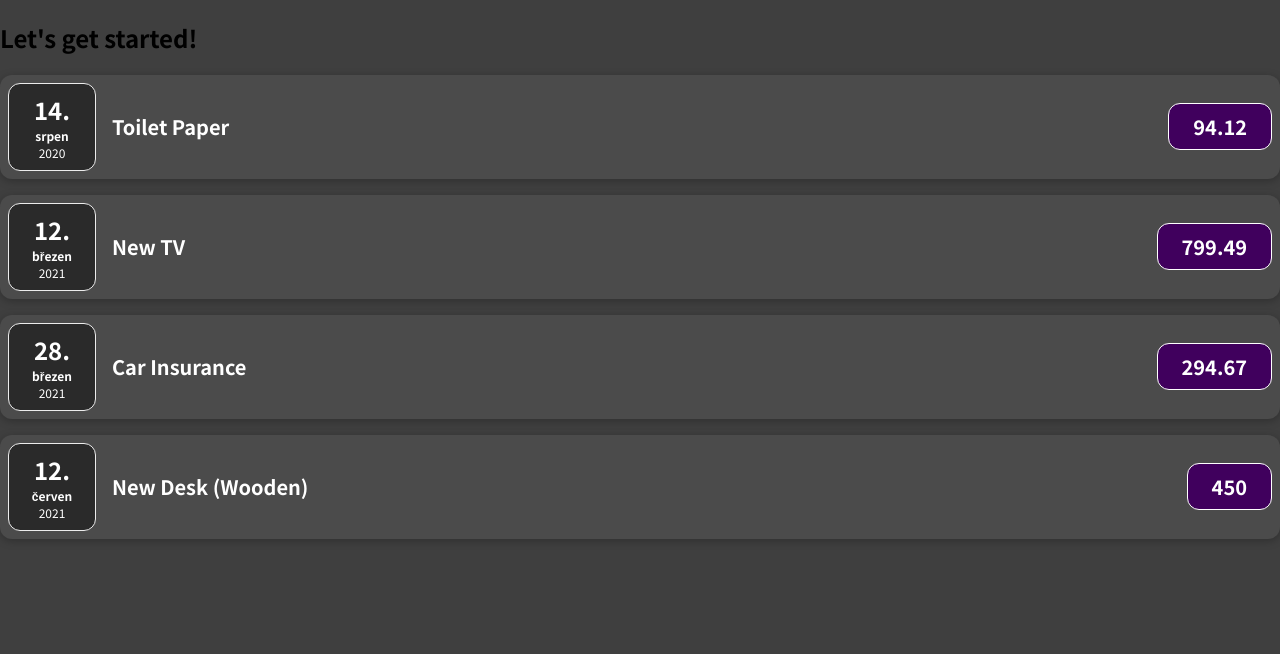
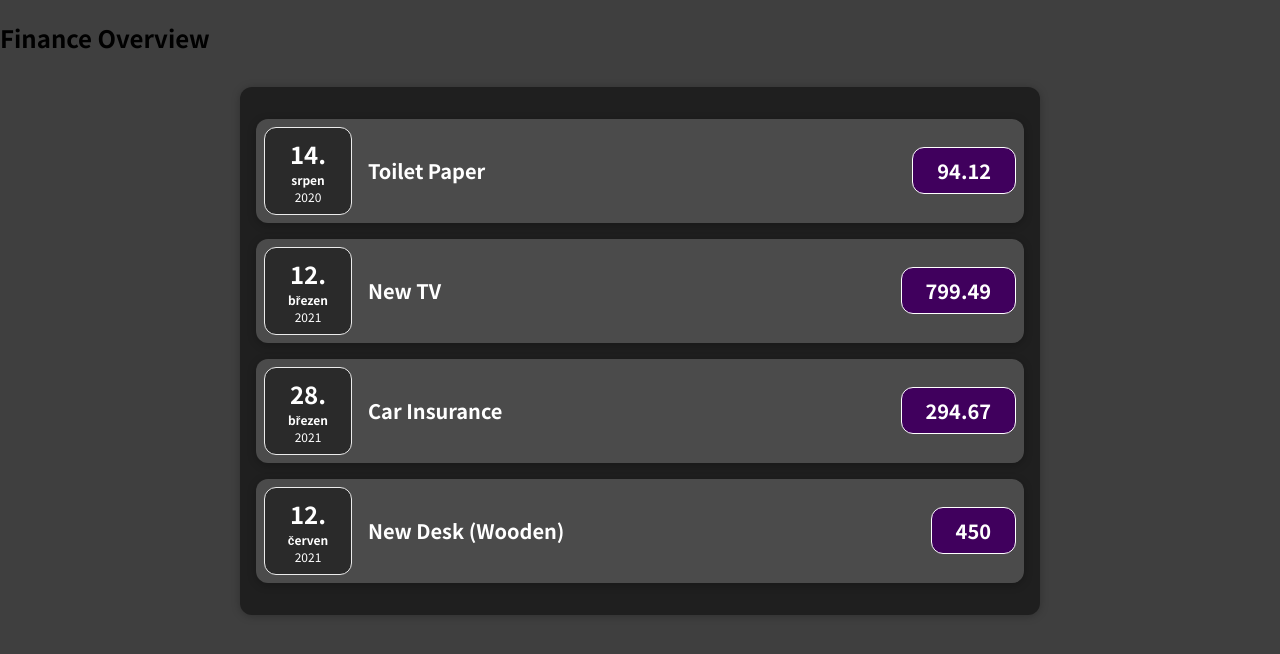
Before and after one commit to alzbetamyskova/Finance-Overview, a JavaScript app: page / in a window 1280 px wide. Shown: the top 654 px of the page. Built offline with nearby package versions, Linux system fonts and the light colour scheme.

Commit message:
třetí komponenta

```diff
--- a/src/App.js
+++ b/src/App.js
@@ -1,4 +1,4 @@
-import ExpenseItem from './components/ExpenseItem';
+import Expenses from './components/Expenses';
 
 function App() {
   const expenses = [
@@ -25,21 +25,8 @@
 
   return (
     <div>
-      <h2>Let's get started!</h2>
-      <ExpenseItem
-        title={expenses[0].title}
-        amount={expenses[0].amount}
-        date={expenses[0].date} />
-      <ExpenseItem
-        title={expenses[1].title}
-        amount={expenses[1].amount}
-        date={expenses[1].date} />
-      <ExpenseItem title={expenses[2].title}
-        amount={expenses[2].amount}
-        date ={expenses[2].date} />
-      <ExpenseItem title={expenses[3].title}
-        amount={expenses[3].amount}
-        date={expenses[3].date} />
+      <h2>Finance Overview</h2>
+      <Expenses items={expenses}/>
     </div>
   );
 }
--- /dev/null
+++ b/src/components/Expenses.css
@@ -0,0 +1,9 @@
+.expenses {
+  padding: 1rem;
+  background-color: rgb(31, 31, 31);
+  margin: 2rem auto;
+  width: 50rem;
+  max-width: 95%;
+  border-radius: 12px;
+  box-shadow: 0 1px 8px rgba(0, 0, 0, 0.25);
+}
--- /dev/null
+++ b/src/components/Expenses.js
@@ -0,0 +1,33 @@
+import ExpenseItem from "./ExpenseItem";
+import './Expenses.css';
+
+function Expenses(props) {
+
+  return (
+    <div className='expenses'>
+
+      <ExpenseItem
+        title={props.items[0].title}
+        amount={props.items[0].amount}
+        date={props.items[0].date} />
+
+      <ExpenseItem
+        title={props.items[1].title}
+        amount={props.items[1].amount}
+        date={props.items[1].date} />
+
+      <ExpenseItem
+        title={props.items[2].title}
+        amount={props.items[2].amount}
+        date ={props.items[2].date} />
+
+      <ExpenseItem
+        title={props.items[3].title}
+        amount={props.items[3].amount}
+        date={props.items[3].date} />
+
+    </div>
+  );
+}
+
+export default Expenses;
```
Also changed, not shown: 1 other file (tests, documents, lock files or other folders).
